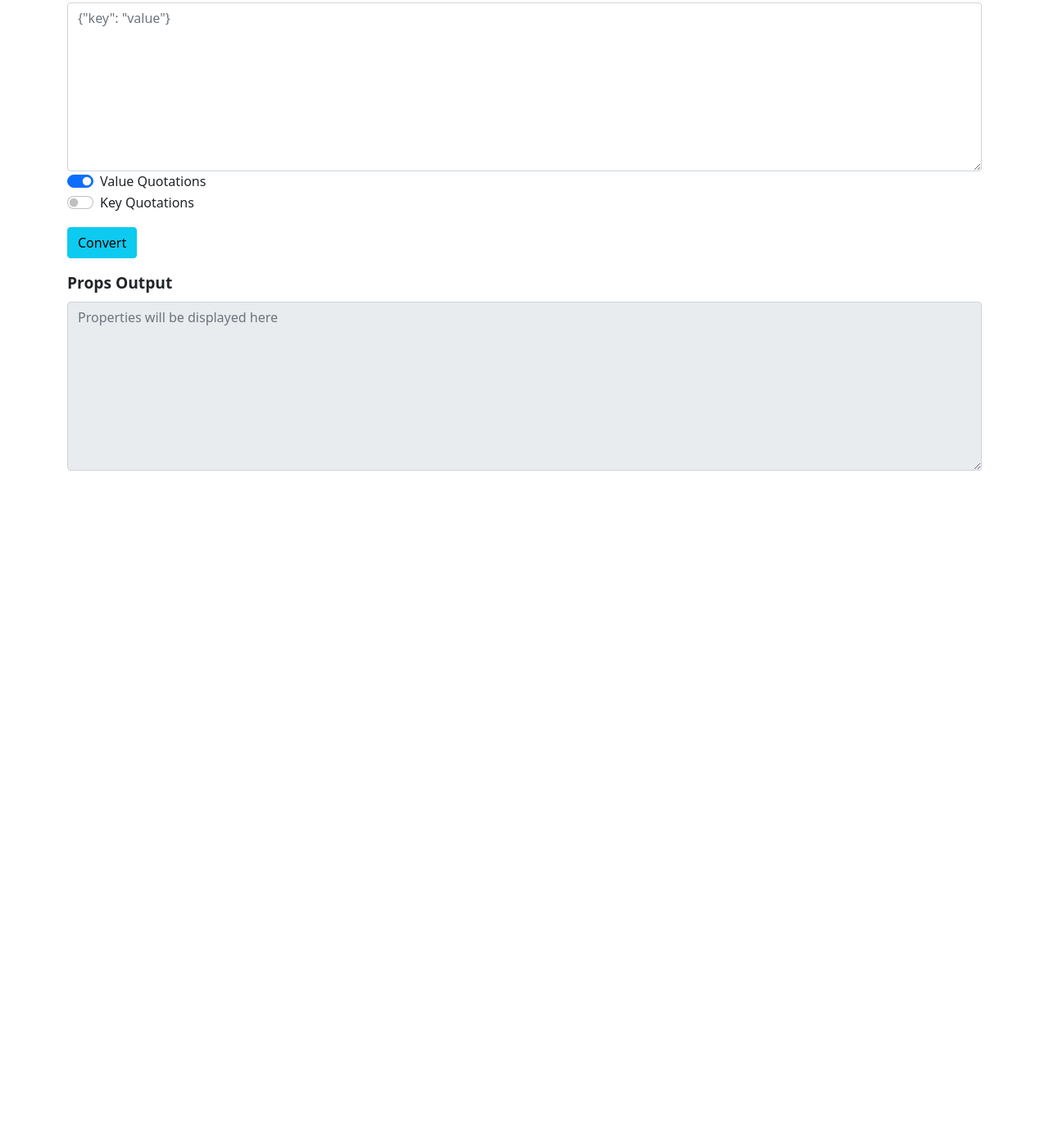
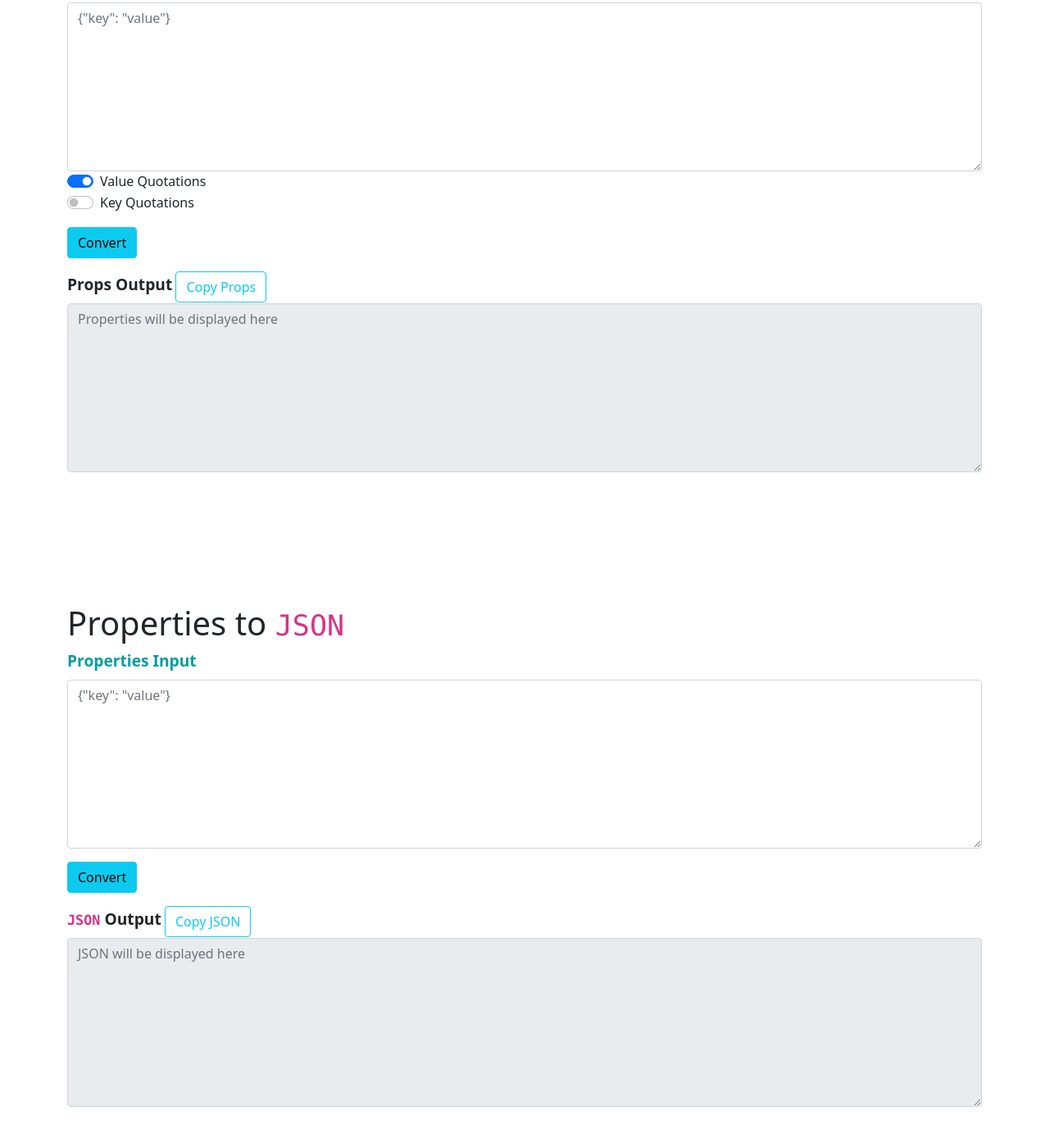
Before and after one commit to ganning127/props-json, a plain HTML site: page index.html in a window 1280 px wide. Shown: the part 90-1478 px from the top of the page at 82% size. Before the commit the page ends 800 px from the top, so only its background shows below. Drawn offline with nearby package versions, Linux system fonts and the light colour scheme.

Commit message:
added props to json

```diff
--- a/css/style.css
+++ b/css/style.css
@@ -6,3 +6,7 @@
 .input-label {
   color: rgb(0, 157, 157);
 }
+
+.sep {
+  margin: 10rem 0;
+}
--- a/index.html
+++ b/index.html
@@ -51,6 +51,13 @@
         <label for="exampleFormControlTextarea1" class="form-label"
           >Props Output</label
         >
+        <button
+          class="btn btn-outline-info"
+          onclick="copyProps()"
+          id="copyProps"
+        >
+          Copy Props
+        </button>
         <textarea
           class="form-control"
           id="props-output"
@@ -59,6 +66,42 @@
           readonly
         ></textarea>
       </div>
+
+      <div class="sep"></div>
+      <h1>Properties to <code>JSON</code></h1>
+      <div>
+        <form onsubmit="propsToJson(event)">
+          <div class="mb-3">
+            <label for="json-input" class="form-label input-label"
+              >Properties Input</label
+            >
+            <textarea
+              class="form-control"
+              id="props-input"
+              placeholder='{"key": "value"}'
+              rows="8"
+            ></textarea>
+
+            <button type="submit" class="btn btn-info mt-3">Convert</button>
+          </div>
+        </form>
+
+        <label for="exampleFormControlTextarea1" class="form-label"
+          ><code>JSON</code> Output</label
+        >
+        <button class="btn btn-outline-info" onclick="copyJson()" id="copyJson">
+          Copy JSON
+        </button>
+
+        <textarea
+          class="form-control"
+          id="json-output"
+          placeholder="JSON will be displayed here"
+          rows="8"
+          readonly
+        ></textarea>
+      </div>
+      <div class="sep"></div>
     </div>
 
     <script src="https://cdnjs.cloudflare.com/ajax/libs/jquery/3.6.0/jquery.slim.js"></script>
--- a/js/index.js
+++ b/js/index.js
@@ -31,3 +31,56 @@ function jsonToProps(event) {
     document.getElementById("props-output").value = "Error parsing JSON";
   }
 }
+
+function propsToJson(event) {
+  event.preventDefault();
+  console.log("Converting props to JSON");
+  let props = document.getElementById("props-input").value;
+
+  try {
+    let propsLst = props.split("\n");
+
+    let propsObj = {};
+
+    for (let i = 0; i < propsLst.length; i++) {
+      let prop = propsLst[i].trim();
+      let key = prop.split("=")[0];
+      let value = prop.split("=")[1];
+
+      value = value.substring(1, value.length - 1);
+
+      propsObj[key] = value;
+    }
+
+    document.getElementById("json-output").value = JSON.stringify(
+      propsObj,
+      null,
+      2
+    );
+  } catch (e) {
+    console.log(e);
+    document.getElementById("json-output").value = "Error parsing props";
+  }
+}
+
+function copyJson() {
+  console.log("Copying JSON to clipboard");
+  let json = document.getElementById("json-output").value;
+  navigator.clipboard.writeText(json);
+  document.getElementById("copyJson").innerHTML = "Copied!";
+
+  setTimeout(function () {
+    document.getElementById("copyJson").innerHTML = "Copy";
+  }, 2000);
+}
+
+function copyProps() {
+  console.log("Copying props to clipboard");
+  let props = document.getElementById("props-output").value;
+  navigator.clipboard.writeText(props);
+  document.getElementById("copyProps").innerHTML = "Copied!";
+
+  setTimeout(function () {
+    document.getElementById("copyProps").innerHTML = "Copy";
+  }, 2000);
+}
```
